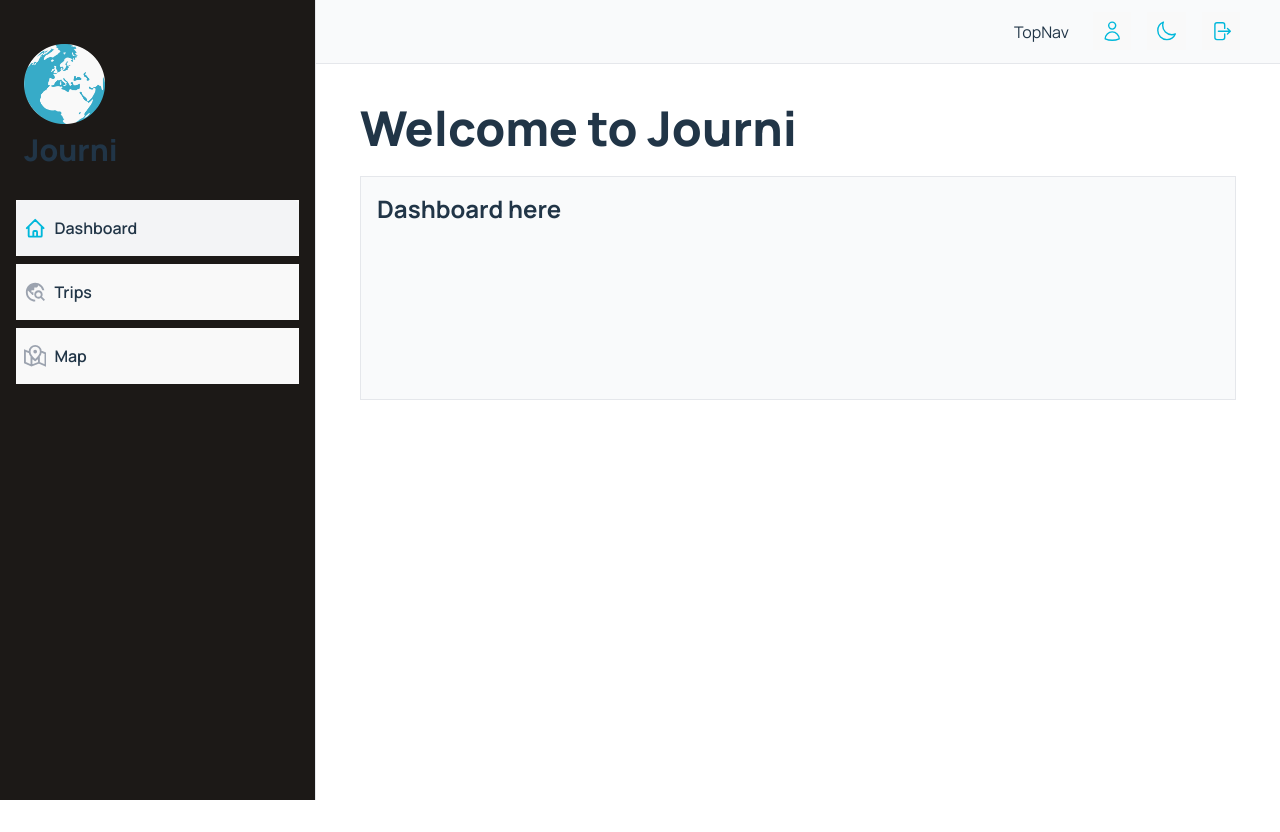
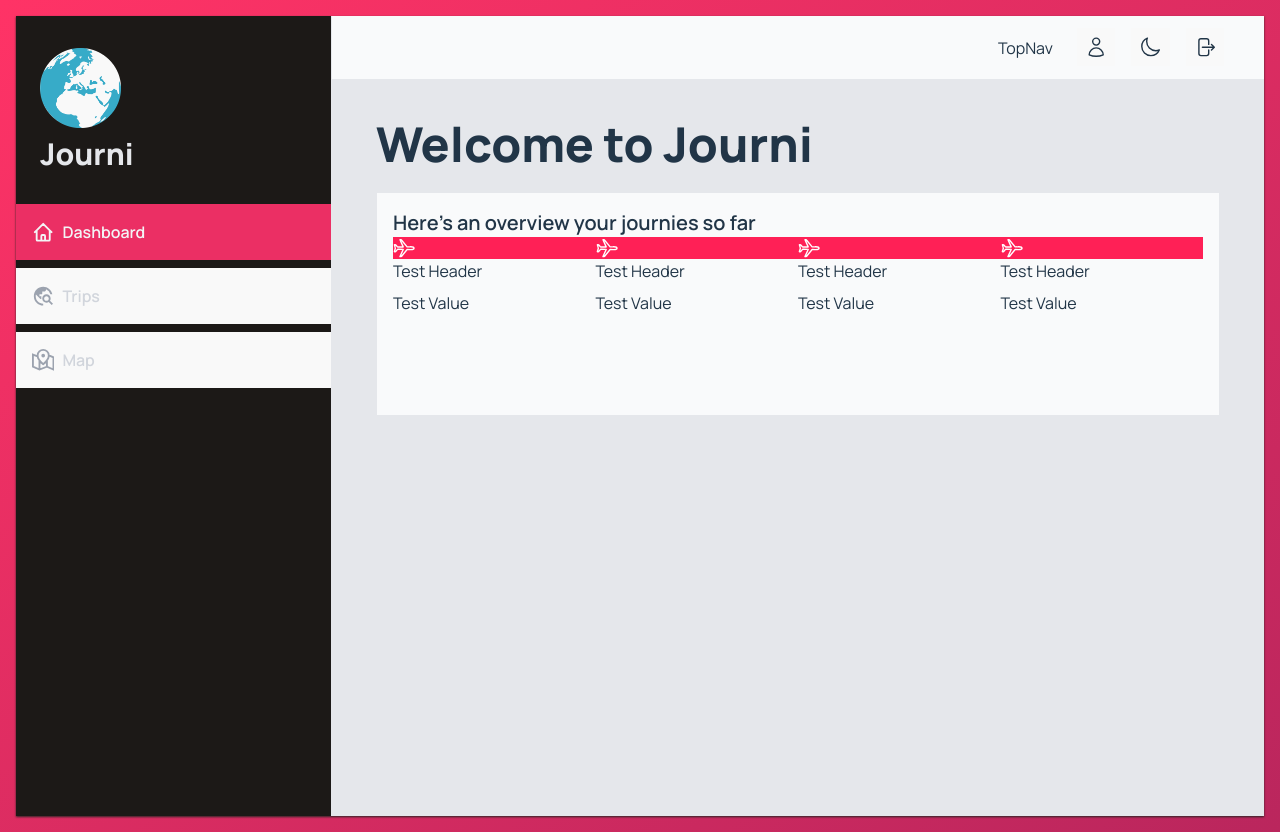
Before and after one commit to TheLordAbu/Journi, a React (Vite) app: page /trips in a window 1280 px wide. Both pictures are taken after a click on the button "Dashboard". Before the commit the page ends 800 px from the top, so only its background shows below. Built offline with nearby package versions, Linux system fonts and the light colour scheme; a web font is replaced by a local one.

Commit message:
updating ui

```diff
--- a/src/UI/AppLayout.jsx
+++ b/src/UI/AppLayout.jsx
@@ -4,7 +4,7 @@ import TopNav from "./TopNav";
 
 function AppLayout() {
   return (
-    <div className="grid grid-cols-[316px_minmax(900px,_1fr)] grid-rows-[auto, 1fr]">
+    <div className="grid grid-cols-[316px_minmax(900px,_1fr)] grid-rows-[auto, 1fr] bg-gray-200 min-h-screen shadow-xs shadow-stone-800">
       <MainNav />
       <main>
         <TopNav />
--- a/src/UI/Logo.jsx
+++ b/src/UI/Logo.jsx
@@ -3,9 +3,11 @@ function Logo({ type }) {
   const src = "/earth.png";
   if (type == "small")
     return (
-      <div className="w-full px-2 my-8">
+      <div className="w-full px-6 my-8">
         <img className="h-20 w-auto object-fill" src={src} alt="Logo" />
-        <h1 className="font-extrabold text-3xl italic mt-2">Journi</h1>
+        <h1 className="font-extrabold text-3xl italic mt-2 text-gray-200">
+          Journi
+        </h1>
       </div>
     );
   return (
--- a/src/UI/MainNav.jsx
+++ b/src/UI/MainNav.jsx
@@ -6,9 +6,9 @@ import Logo from "./Logo";
 
 function MainNav() {
   return (
-    <nav className="flex flex-col items-center py-3 px-4 h-screen bg-stone-900 border-r border-r-gray-200">
+    <nav className="flex flex-col items-center py-3h-screen bg-stone-900 border-r border-r-gray-200">
       <Logo type="small" />
-      <div className="flex items-center flex-col justify-between gap-2 w-full px-">
+      <div className="flex items-center flex-col justify-between gap-2 w-full">
         <NavButton link="/app" icon={<HiOutlineHome />}>
           Dashboard
         </NavButton>
--- a/src/UI/NavButton.jsx
+++ b/src/UI/NavButton.jsx
@@ -3,17 +3,16 @@ import { NavLink } from "react-router-dom";
 
 function NavButton({ children, link, icon }) {
   const base =
-    "flex gap-2 items-center p-2 py-4 navlink cursor-pointer rounded-md hover:bg-gray-100 font-semibold";
+    "flex gap-2 items-center text-gray-300 p-2 py-4 navlink cursor-pointer font-semibold before:content-[''] relative";
   return (
     <button className="w-full cursor-pointer">
       <NavLink
         to={link}
-        className={({ isActive }) =>
-          isActive ? `${base} bg-gray-100` : `${base}`
-        }
+        className={({ isActive }) => (isActive ? `${base}` : `${base}`)}
       >
-        {icon}
-        {children}
+        <span className="absolute top-0 left-0 w-2 h-full "></span>
+        <span className="z-10">{icon}</span>
+        <span className="z-10">{children}</span>
       </NavLink>
     </button>
   );
--- /dev/null
+++ b/src/UI/Stats.jsx
@@ -0,0 +1,30 @@
+/* eslint-disable react/prop-types */
+// function Stats({ icon, title, value, color }) {
+//   return (
+//     <div>
+//       <div className={`bg-${color}-500`}>{icon}</div>
+//       <div className="flex flex-col gap-2">
+//         <h4>{title}</h4>
+//         <p>{value}</p>
+//       </div>
+//     </div>
+//   );
+
+import { IoAirplaneOutline } from "react-icons/io5";
+
+// }
+function Stats() {
+  return (
+    <div className="grid grid-cols-[5rem, 1fr]">
+      <div className="bg-rose-500 flex place-items-center">
+        <IoAirplaneOutline className="text-white" />
+      </div>
+      <div className="flex flex-col gap-2">
+        <h4>Test Header</h4>
+        <p>Test Value</p>
+      </div>
+    </div>
+  );
+}
+
+export default Stats;
--- a/src/UI/TopNav.jsx
+++ b/src/UI/TopNav.jsx
@@ -12,7 +12,7 @@ function TopNav() {
           </button>
         </li>
         <li>
-          <button className="p-2 cursor-pointer">
+          <button className="p-2 cursor-pointer ">
             <HiOutlineMoon />
           </button>
         </li>
--- a/src/features/trips/TripInfoCard.jsx
+++ b/src/features/trips/TripInfoCard.jsx
@@ -6,7 +6,7 @@ function TripInfoCard({ trip }) {
   const { Country, Town, id } = trip;
   return (
     <li className="w-full bg-gray-50 border border-gray-200 px-4 py-6 relative overflow-hidden rounded mb-4">
-      <span className="w-full block h-4 bg-cyan-500 absolute top-0 left-0"></span>
+      <span className="w-full block h-4 bg-rose-500 absolute top-0 left-0"></span>
       <Link to={`/trips/${id}`}>
         <Heading type="h3">{Town}</Heading>
         <p>{Country}</p>
--- a/src/index.css
+++ b/src/index.css
@@ -22,6 +22,10 @@
   --color-light--2: #ececec;
   --color-light--3: #d6dee0;
 
+  --primary: #eb2f64;
+  --primary-light: #ff3366;
+  --primary-dark: #ba265d;
+
   font-family: "Manrope", sans-serif;
   line-height: 1.5;
   font-weight: 400;
@@ -40,14 +44,17 @@
   transition: all 150ms ease-in-out;
   transition-duration: 200ms;
 }
+body {
+  background-image: linear-gradient(
+    to right bottom,
+    var(--primary-light),
+    var(--primary-dark)
+  );
+  padding: 1em;
+}
 a {
-  /* color: #646cff; */
   text-decoration: inherit;
 }
-/* a:hover {
-  color: #535bf2;
-} */
-
 /* button {
   border-radius: 8px;
   border: 1px solid transparent;
@@ -88,7 +95,7 @@ button:focus-visible {
 svg {
   width: 1.4rem;
   height: 1.4rem;
-  color: var(--color-cyan-500);
+  /* color: var(--color-pink-500); */
 }
 .navlink svg {
   width: 1.4rem;
@@ -96,10 +103,26 @@ svg {
   color: var(--color-grey-400);
 }
 .navlink:hover svg,
-.navlink[aria-current="page"] svg {
-  color: var(--color-cyan-500);
+.navlink[aria-current="page"] svg,
+.navlink[aria-current="page"] {
+  color: var(--color-gray-100);
 }
-
+.navlink span.absolute {
+  background-color: var(--primary);
+  transform: scaleY(0);
+  transition: transform 0.2s, width 0.4s cubic-bezier(1, 0, 0, 1) 0.2s,
+    background-color 0.1s;
+  z-index: 0;
+}
+.navlink:hover span.absolute {
+  transform: scaleY(1);
+  width: 100%;
+}
+.navlink[aria-current="page"] {
+  background-color: var(--primary);
+  transform: scaleY(1);
+  width: 100%;
+}
 /* MAP */
 .mapContainer {
   flex: 1;
--- a/src/pages/AppHomePage.jsx
+++ b/src/pages/AppHomePage.jsx
@@ -1,11 +1,20 @@
 import Heading from "../UI/Heading";
+import Stats from "../UI/Stats";
 
 function AppHomePage() {
   return (
     <div className="w-full">
       <Heading>Welcome to Journi</Heading>
       <div className="border border-gray-200 bg-gray-50 w-full p-4 h-56">
-        <Heading type="h2">Dashboard here</Heading>
+        <Heading type="h3">
+          Here&apos;s an overview your journies so far
+        </Heading>
+        <div className="grid grid-cols-4">
+          <Stats />
+          <Stats />
+          <Stats />
+          <Stats />
+        </div>
       </div>
     </div>
   );
```
